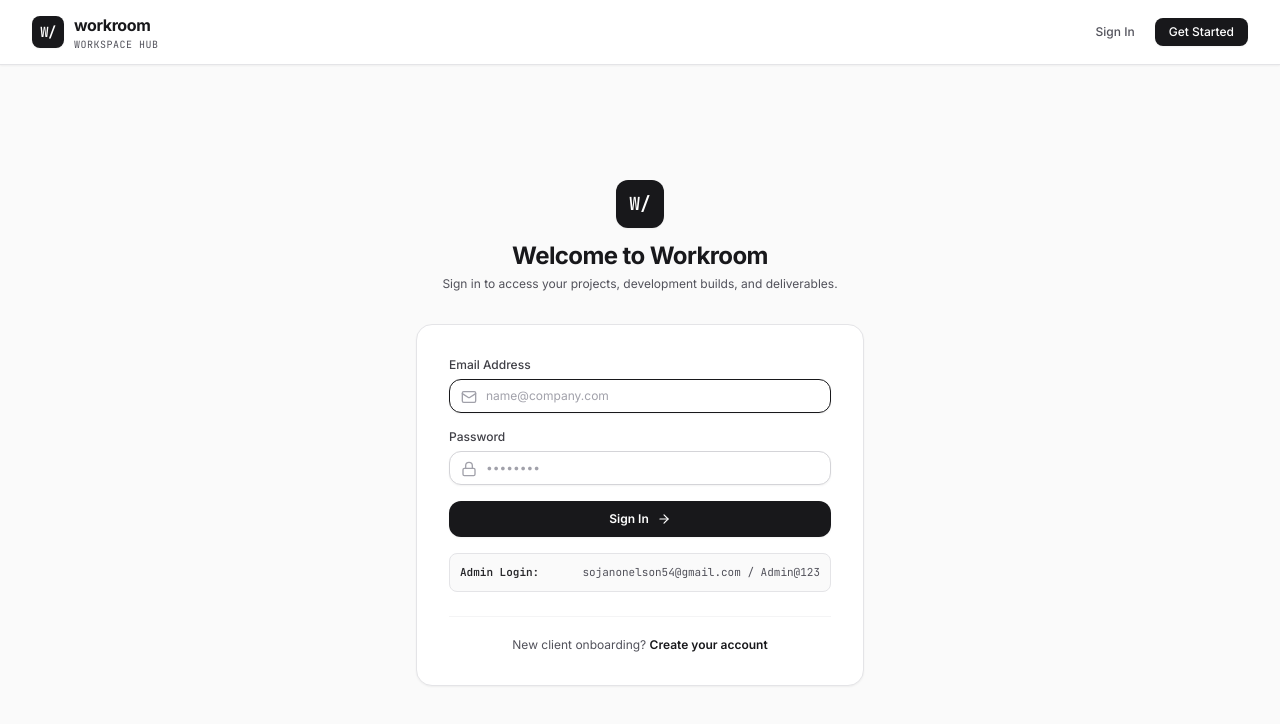
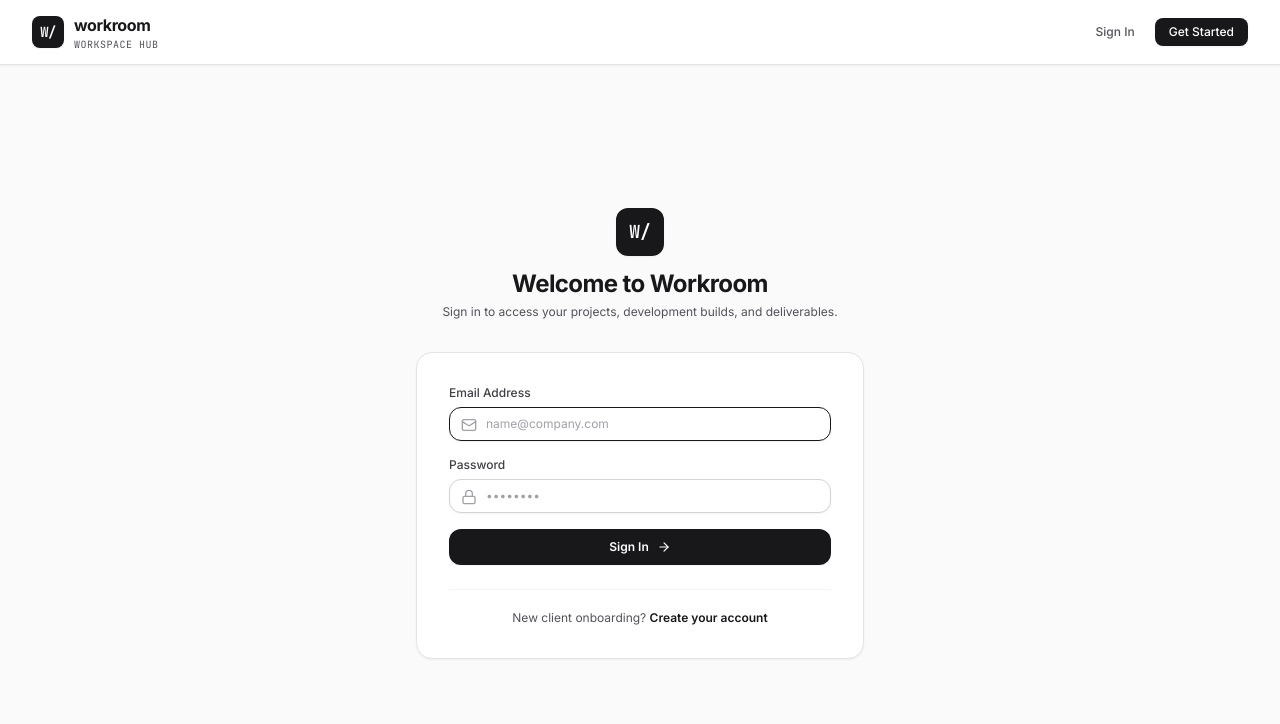
Before and after one commit to sojanonelson/workroom, a React (Vite) app in the folder client/: page /login in a window 1280 px wide. Shown: the top 724 px of the page. Built offline with nearby package versions, Linux system fonts and the light colour scheme; no server answers.

Commit message:
fix(auth): remove visible admin credentials from login page

```diff
--- a/client/src/components/AdminLayout.tsx
+++ b/client/src/components/AdminLayout.tsx
@@ -84,7 +84,7 @@ export const AdminLayout: React.FC<{ children: React.ReactNode }> = ({ children
           <div className="mb-4 flex items-center gap-2 rounded-lg bg-emerald-50 px-3 py-2 text-[11px] font-medium text-emerald-700"><span className="h-2 w-2 rounded-full bg-emerald-500" /><span>All systems operational</span></div>
           <div className="flex items-center gap-3">
             <div className="flex h-9 w-9 shrink-0 items-center justify-center rounded-full bg-violet-100 text-xs font-semibold text-violet-700">{user?.name?.charAt(0)?.toUpperCase() || 'A'}</div>
-            <div className="min-w-0 flex-1"><div className="truncate text-xs font-semibold text-slate-800">{user?.name || 'Admin'}</div><div className="truncate pt-0.5 text-[11px] text-slate-400">{user?.email || 'sojanonelson54@gmail.com'}</div></div>
+            <div className="min-w-0 flex-1"><div className="truncate text-xs font-semibold text-slate-800">{user?.name || 'Admin'}</div><div className="truncate pt-0.5 text-[11px] text-slate-400">{user?.email || ''}</div></div>
             <button onClick={handleLogout} title="Sign out" aria-label="Sign out" className="rounded-lg p-2 text-slate-400 transition hover:bg-rose-50 hover:text-rose-600"><LogOut size={16} /></button>
           </div>
         </div>
--- a/client/src/pages/Login.tsx
+++ b/client/src/pages/Login.tsx
@@ -120,11 +120,7 @@ export const Login: React.FC = () => {
             </button>
           </form>
 
-          {/* Seed hint for quick access */}
-          <div className="mt-4 p-2.5 rounded-lg border border-zinc-200 bg-zinc-50 text-[11px] text-zinc-600 font-mono flex items-center justify-between">
-            <span className="font-semibold text-zinc-800">Admin Login:</span>
-            <span>sojanonelson54@gmail.com / Admin@123</span>
-          </div>
+
 
           <div className="mt-6 pt-5 border-t border-zinc-100 text-center">
             <p className="text-xs text-zinc-600">
```
